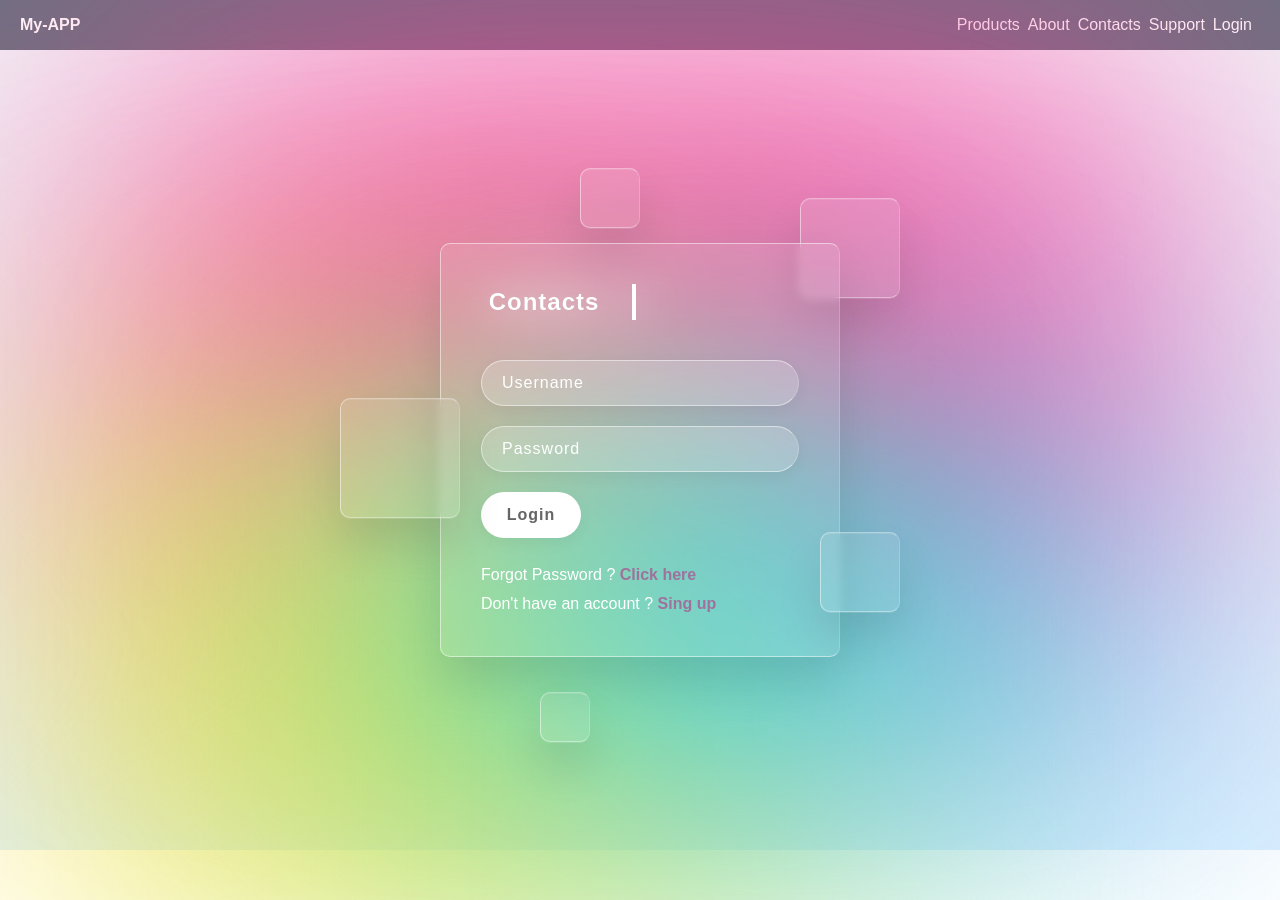
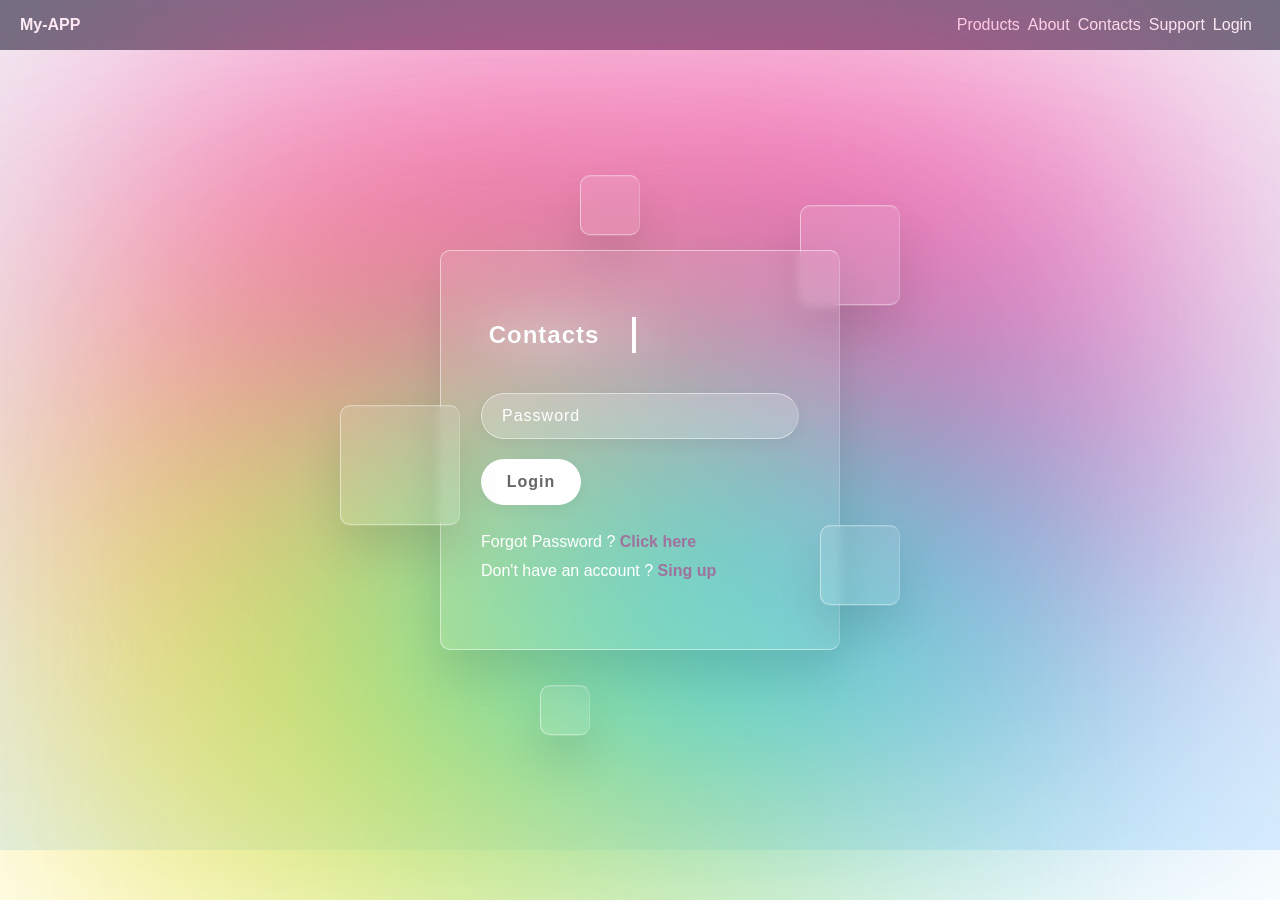
Before and after one commit to coolcrazyfox/shop-app, a React (Create React App) app: page /#/contacts in a window 1280 px wide. Built offline with nearby package versions, Linux system fonts and the light colour scheme.

Commit message:
changing ContactsPage.tsx

```diff
--- a/src/pages/ContactsPage.tsx
+++ b/src/pages/ContactsPage.tsx
@@ -17,9 +17,7 @@ const ContactsPage = () => {
                     <div className={s.form}>
                         <h2 data-text="&nbsp;Contacts">&nbsp;Contact</h2>
                         <form >
-                            <div className={s.inputBox}>
-                                <input type="text" placeholder={"Username"}/>
-                            </div>
+
                             <div className={s.inputBox}>
                                 <input type="password" placeholder={"Password"}/>
                             </div>
```
